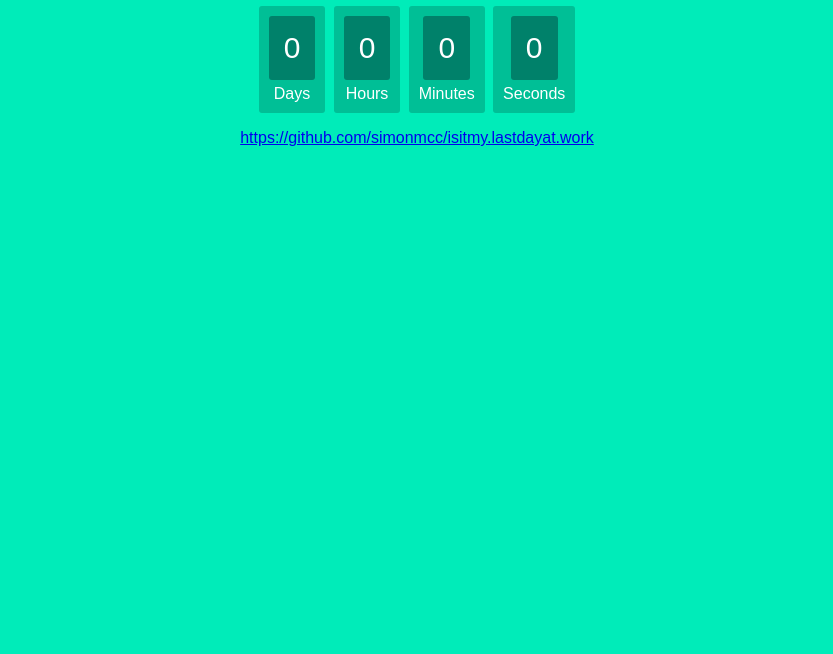
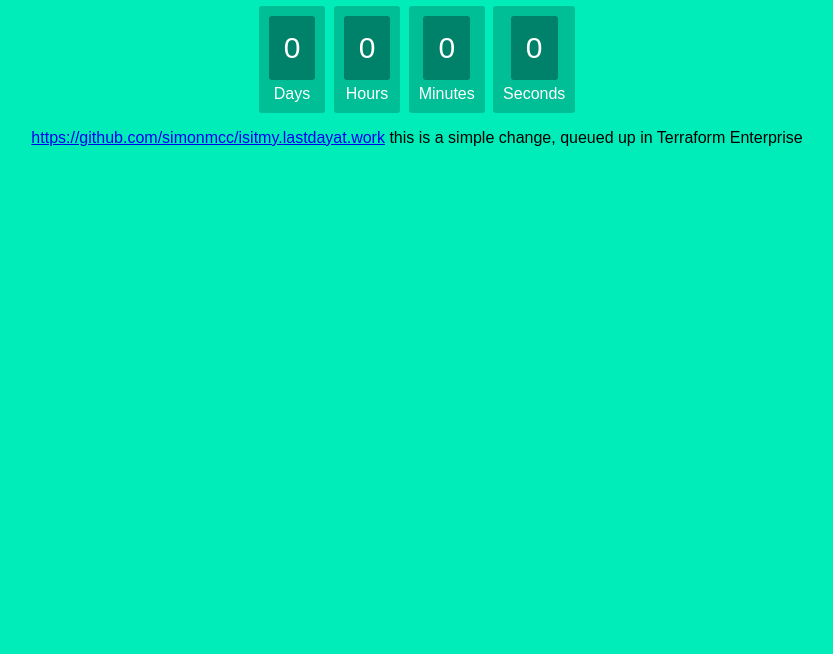
Before and after one commit to simonmcc/isitmy.lastdayat.work, a plain HTML site: page files/index.html in a window 1280 px wide. Shown: the part 146-800 px from the top of the page, without its empty margins (223-1056 px from the left). Drawn offline with Linux system fonts and the light colour scheme.

Commit message:
TE change test

```diff
--- a/files/index.html
+++ b/files/index.html
@@ -28,5 +28,6 @@
 <p>
 <div>
 <a href="https://github.com/simonmcc/isitmy.lastdayat.work">https://github.com/simonmcc/isitmy.lastdayat.work</a>
+this is a simple change, queued up in Terraform Enterprise
 </div>
 </body>
```
